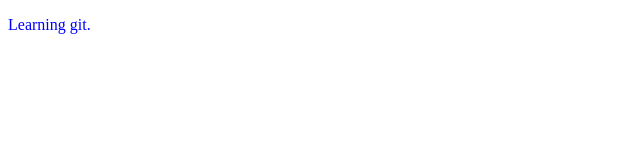
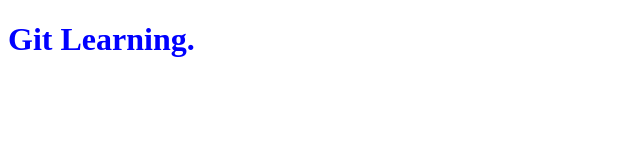
Before and after one commit to PRATIK-REDDY/Learning-Git, a plain HTML site: page index.html in a window 1280 px wide. Shown: the whole page, without its empty margins (0-640 px from the left). Drawn offline with Linux system fonts and the light colour scheme.

Commit message:
Normal Changes

```diff
--- a/index.html
+++ b/index.html
@@ -8,6 +8,6 @@
     <link rel="stylesheet" href="style.css">
 </head>
 <body>
-    <p>Learning git.</p>
+    <h1>Git Learning.</h1>
 </body>
 </html>
--- a/style.css
+++ b/style.css
@@ -1,3 +1,3 @@
-p{
+h1{
     color: blue;
 }
```
